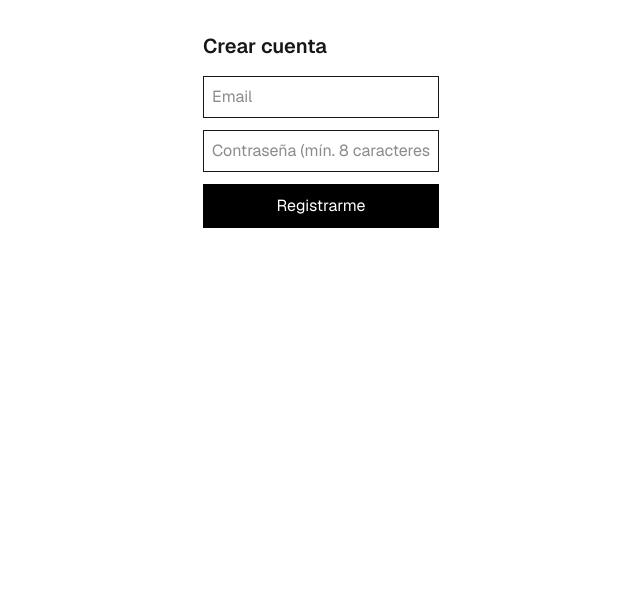
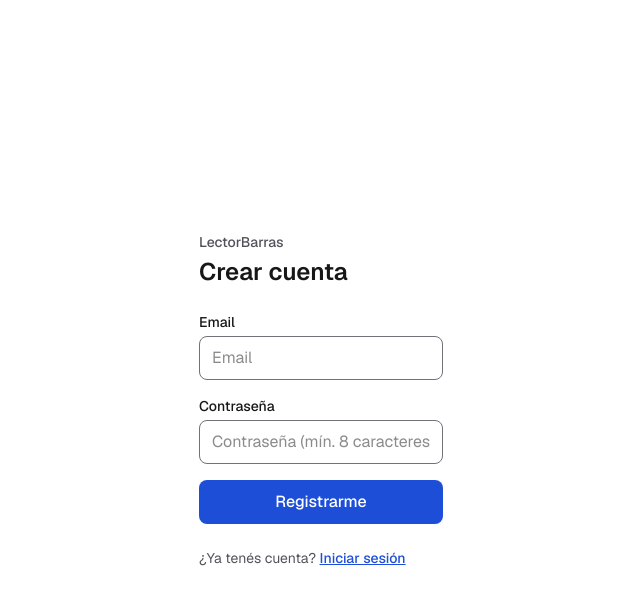
Before and after one commit to cubo1991/LectorBarras, a Next.js app: page /register in a window 1280 px wide. Shown: the top 604 px of the page, without its empty margins (319-959 px from the left). Built offline with nearby package versions, Linux system fonts and the light colour scheme; no server answers.

Commit message:
Front Task 2: UI kit (Button, Field, Alert) y rediseno de login/registro
Co-Authored-By: Claude Sonnet 5 <noreply@anthropic.com>

```diff
--- a/src/app/(auth)/login/page.tsx
+++ b/src/app/(auth)/login/page.tsx
@@ -1,6 +1,10 @@
 "use client";
 
 import { useActionState } from "react";
+import Link from "next/link";
+import { Alert } from "@/components/ui/Alert";
+import { Button } from "@/components/ui/Button";
+import { Field } from "@/components/ui/Field";
 import { loginAction } from "@/lib/actions/auth";
 
 export default function LoginPage() {
@@ -10,22 +14,32 @@ export default function LoginPage() {
   const [state, formAction, pending] = useActionState(loginAction, null);
 
   return (
-    <main className="mx-auto flex max-w-sm flex-col gap-4 p-4 sm:p-8">
-      <h1 className="text-xl font-semibold">Iniciar sesión</h1>
-      <form action={formAction} className="flex flex-col gap-3">
-        <input name="email" type="email" placeholder="Email" required className="border p-2" />
-        <input
+    <main className="mx-auto flex min-h-dvh max-w-sm flex-col justify-center gap-6 p-4 sm:p-8">
+      <div className="flex flex-col gap-1">
+        <p className="text-sm font-medium text-muted">LectorBarras</p>
+        <h1 className="text-2xl font-semibold">Iniciar sesión</h1>
+      </div>
+      <form action={formAction} className="flex flex-col gap-4">
+        <Field label="Email" name="email" type="email" placeholder="Email" autoComplete="email" required />
+        <Field
+          label="Contraseña"
           name="password"
           type="password"
           placeholder="Contraseña"
+          autoComplete="current-password"
           required
-          className="border p-2"
         />
-        {state?.error && <p className="text-sm text-red-600">{state.error}</p>}
-        <button type="submit" disabled={pending} className="min-h-11 bg-black p-2 text-white">
+        {state?.error && <Alert>{state.error}</Alert>}
+        <Button type="submit" disabled={pending}>
           {pending ? "Entrando..." : "Entrar"}
-        </button>
+        </Button>
       </form>
+      <p className="text-sm text-muted">
+        ¿No tenés cuenta?{" "}
+        <Link href="/register" className="font-medium text-accent underline">
+          Crear cuenta
+        </Link>
+      </p>
     </main>
   );
 }
--- a/src/app/(auth)/register/page.tsx
+++ b/src/app/(auth)/register/page.tsx
@@ -1,6 +1,10 @@
 "use client";
 
 import { useActionState } from "react";
+import Link from "next/link";
+import { Alert } from "@/components/ui/Alert";
+import { Button } from "@/components/ui/Button";
+import { Field } from "@/components/ui/Field";
 import { registerAction } from "@/lib/actions/auth";
 
 export default function RegisterPage() {
@@ -9,23 +13,33 @@ export default function RegisterPage() {
   const [state, formAction, pending] = useActionState(registerAction, null);
 
   return (
-    <main className="mx-auto flex max-w-sm flex-col gap-4 p-4 sm:p-8">
-      <h1 className="text-xl font-semibold">Crear cuenta</h1>
-      <form action={formAction} className="flex flex-col gap-3">
-        <input name="email" type="email" placeholder="Email" required className="border p-2" />
-        <input
+    <main className="mx-auto flex min-h-dvh max-w-sm flex-col justify-center gap-6 p-4 sm:p-8">
+      <div className="flex flex-col gap-1">
+        <p className="text-sm font-medium text-muted">LectorBarras</p>
+        <h1 className="text-2xl font-semibold">Crear cuenta</h1>
+      </div>
+      <form action={formAction} className="flex flex-col gap-4">
+        <Field label="Email" name="email" type="email" placeholder="Email" autoComplete="email" required />
+        <Field
+          label="Contraseña"
           name="password"
           type="password"
           placeholder="Contraseña (mín. 8 caracteres)"
+          autoComplete="new-password"
           required
           minLength={8}
-          className="border p-2"
         />
-        {state?.error && <p className="text-sm text-red-600">{state.error}</p>}
-        <button type="submit" disabled={pending} className="min-h-11 bg-black p-2 text-white">
+        {state?.error && <Alert>{state.error}</Alert>}
+        <Button type="submit" disabled={pending}>
           {pending ? "Creando cuenta..." : "Registrarme"}
-        </button>
+        </Button>
       </form>
+      <p className="text-sm text-muted">
+        ¿Ya tenés cuenta?{" "}
+        <Link href="/login" className="font-medium text-accent underline">
+          Iniciar sesión
+        </Link>
+      </p>
     </main>
   );
 }
--- /dev/null
+++ b/src/components/ui/Alert.tsx
@@ -0,0 +1,16 @@
+type AlertProps = { children: React.ReactNode; className?: string };
+
+/** Mensaje de error. Lleva ícono además de color: el color no es la única señal. */
+export function Alert({ children, className = "" }: AlertProps) {
+  return (
+    <div
+      role="alert"
+      className={`flex items-start gap-2 rounded-control border border-danger bg-surface p-3 text-sm text-danger ${className}`}
+    >
+      <svg aria-hidden viewBox="0 0 20 20" className="mt-0.5 size-4 shrink-0" fill="currentColor">
+        <path d="M10 1.5 19 17.5H1L10 1.5Zm-1 5.5v5h2V7H9Zm0 6.5v2h2v-2H9Z" />
+      </svg>
+      <span>{children}</span>
+    </div>
+  );
+}
--- /dev/null
+++ b/src/components/ui/Button.tsx
@@ -0,0 +1,19 @@
+type Variant = "primary" | "secondary";
+
+const VARIANTS: Record<Variant, string> = {
+  primary: "bg-accent text-accent-foreground",
+  secondary: "border border-border-strong bg-surface text-foreground",
+};
+
+type ButtonProps = React.ComponentProps<"button"> & { variant?: Variant };
+
+// min-h-11 = 44 px, el mínimo táctil (WCAG 2.5.5).
+export function Button({ variant = "primary", className = "", type = "button", ...props }: ButtonProps) {
+  return (
+    <button
+      type={type}
+      className={`min-h-11 rounded-control px-4 py-2 font-medium disabled:opacity-60 ${VARIANTS[variant]} ${className}`}
+      {...props}
+    />
+  );
+}
--- /dev/null
+++ b/src/components/ui/Field.tsx
@@ -0,0 +1,29 @@
+type FieldProps = React.ComponentProps<"input"> & { label: string; error?: string };
+
+/**
+ * Label + input + error accesible. El placeholder es opcional y complementa al
+ * label (nunca lo reemplaza: desaparece al escribir y no lo leen todos los lectores).
+ */
+export function Field({ label, error, id, className = "", ...props }: FieldProps) {
+  const fieldId = id ?? props.name;
+  const errorId = error ? `${fieldId}-error` : undefined;
+  return (
+    <div className="flex flex-col gap-1">
+      <label htmlFor={fieldId} className="text-sm font-medium">
+        {label}
+      </label>
+      <input
+        id={fieldId}
+        aria-invalid={error ? true : undefined}
+        aria-describedby={errorId}
+        className={`min-h-11 rounded-control border border-border-strong bg-background px-3 ${className}`}
+        {...props}
+      />
+      {error && (
+        <p id={errorId} role="alert" className="text-sm text-danger">
+          {error}
+        </p>
+      )}
+    </div>
+  );
+}
--- a/tasks/todo-front.md
+++ b/tasks/todo-front.md
@@ -32,18 +32,20 @@ Spec: `SPEC-front.md` · Plan y decisiones: `tasks/plan-front.md`
 
 ---
 
-### Task 2: UI kit base + pantallas de login y registro
+### Task 2: UI kit base + pantallas de login y registro ✅
+
+> Hecho; 15 e2e y 38 unit en verde. Pendiente sólo el check manual (claro/oscuro, teclado, 360 px), que se hace en el checkpoint con el usuario. Extra: se agregaron los links cruzados Login ↔ Registro (antes no había forma de pasar de una a otra) y `autoComplete` en los campos.
 
 **Description:** Crear `Button`, `Field` (label + input + error accesible) y `Alert`, y usarlos para rediseñar `/login` y `/register` (las pantallas más simples, ideales para validar el kit). Cada input gana `<label>` visible **conservando el placeholder actual**. Los formularios siguen siendo `<form action={formAction}>` con server actions.
 
 **Acceptance criteria:**
-- [ ] `Field` asocia label↔input (`htmlFor`/`id`) y expone el error con `aria-invalid` + `aria-describedby` + `role="alert"`
-- [ ] `/login` y `/register` usan el kit, con estado "pendiente" en el botón y errores vía `Alert`; controles ≥ 44 px
-- [ ] Los formularios siguen enviándose por POST sin hidratar (el e2e "la contraseña no viaja en la URL…" pasa)
+- [x] `Field` asocia label↔input (`htmlFor`/`id`) y expone el error con `aria-invalid` + `aria-describedby` + `role="alert"`
+- [x] `/login` y `/register` usan el kit, con estado "pendiente" en el botón y errores vía `Alert`; controles ≥ 44 px
+- [x] Los formularios siguen enviándose por POST sin hidratar (el e2e "la contraseña no viaja en la URL…" pasa)
 
 **Verification:**
-- [ ] Tests pass: `npm test`
-- [ ] E2E: `npm run test:e2e -- e2e/login.spec.ts`
+- [x] Tests pass: `npm test`
+- [x] E2E: `npm run test:e2e -- e2e/login.spec.ts`
 - [ ] Manual check: `/login` y `/register` en 360 px, claro y oscuro, navegando sólo con teclado (foco visible)
 
 **Dependencies:** Task 1
```
